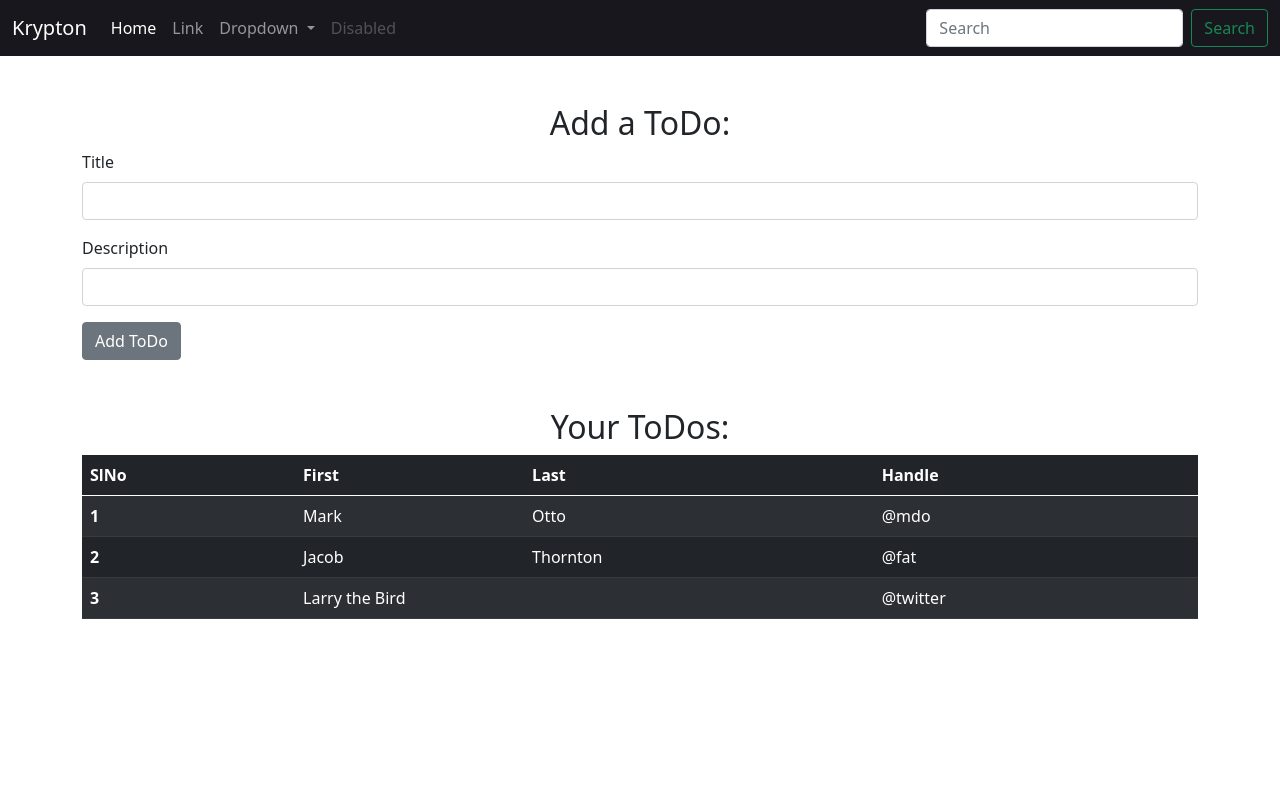
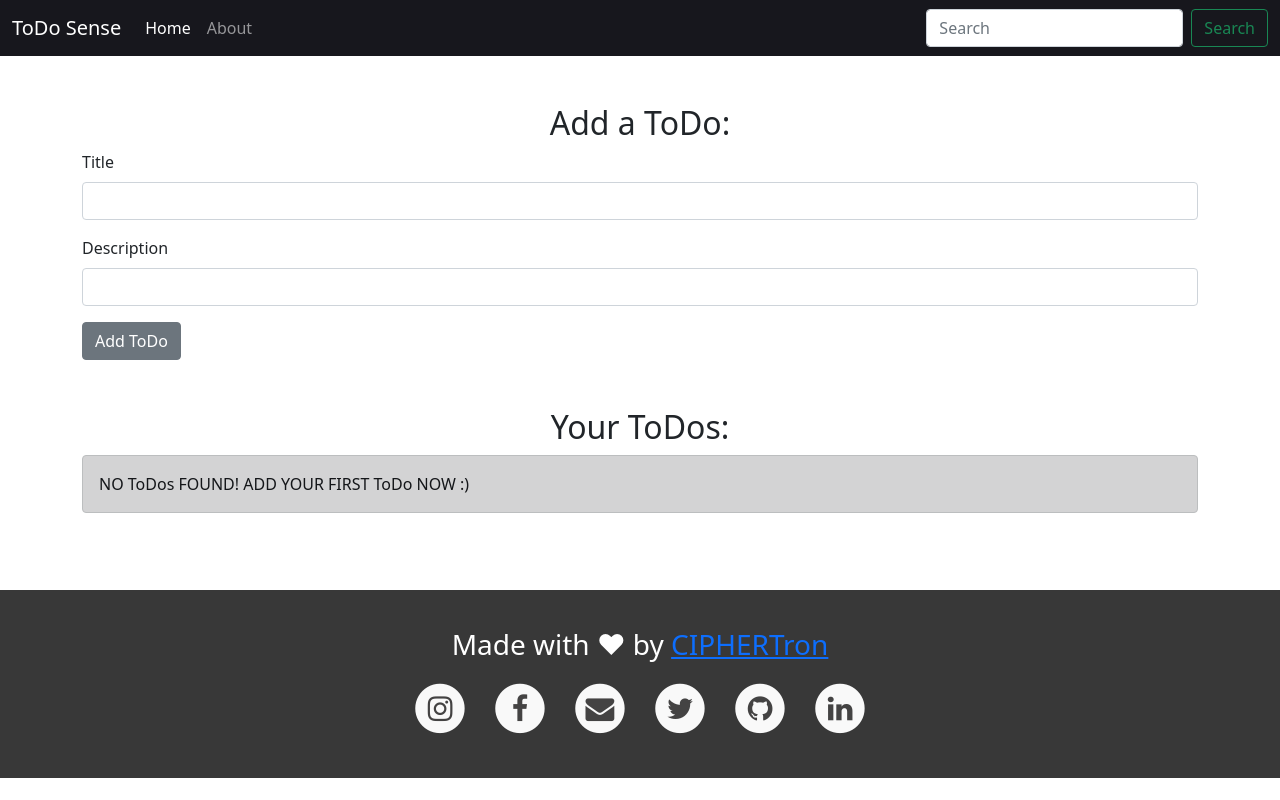
Before and after one commit to CIPHERTron/krypton, a Flask app: page / in a window 1280 px wide. Run offline with Flask 2, Linux system fonts and the light colour scheme.

Commit message:
Add Homepage inherited from base template

```diff
--- a/templates/index.html
+++ b/templates/index.html
@@ -1,63 +1,16 @@
-<!doctype html>
-<html lang="en">
-  <head>
-    <!-- Required meta tags -->
-    <meta charset="utf-8">
-    <meta name="viewport" content="width=device-width, initial-scale=1">
-
-    <!-- Bootstrap CSS -->
-    <link href="https://cdn.jsdelivr.net/npm/bootstrap@5.0.0-beta3/dist/css/bootstrap.min.css" rel="stylesheet" integrity="sha384-eOJMYsd53ii+scO/bJGFsiCZc+5NDVN2yr8+0RDqr0Ql0h+rP48ckxlpbzKgwra6" crossorigin="anonymous">
-
-    <title>Krypton</title>
-  </head>
-  <body>
-        <nav style="background-color: #17171D;" class="navbar navbar-expand-lg navbar-dark">
-                <div class="container-fluid">
-                  <a class="navbar-brand" href="#">Krypton</a>
-                  <button class="navbar-toggler" type="button" data-bs-toggle="collapse" data-bs-target="#navbarSupportedContent" aria-controls="navbarSupportedContent" aria-expanded="false" aria-label="Toggle navigation">
-                    <span class="navbar-toggler-icon"></span>
-                  </button>
-                  <div class="collapse navbar-collapse" id="navbarSupportedContent">
-                    <ul class="navbar-nav me-auto mb-2 mb-lg-0">
-                      <li class="nav-item">
-                        <a class="nav-link active" aria-current="page" href="#">Home</a>
-                      </li>
-                      <li class="nav-item">
-                        <a class="nav-link" href="#">Link</a>
-                      </li>
-                      <li class="nav-item dropdown">
-                        <a class="nav-link dropdown-toggle" href="#" id="navbarDropdown" role="button" data-bs-toggle="dropdown" aria-expanded="false">
-                          Dropdown
-                        </a>
-                        <ul class="dropdown-menu" aria-labelledby="navbarDropdown">
-                          <li><a class="dropdown-item" href="#">Action</a></li>
-                          <li><a class="dropdown-item" href="#">Another action</a></li>
-                          <li><hr class="dropdown-divider"></li>
-                          <li><a class="dropdown-item" href="#">Something else here</a></li>
-                        </ul>
-                      </li>
-                      <li class="nav-item">
-                        <a class="nav-link disabled" href="#" tabindex="-1" aria-disabled="true">Disabled</a>
-                      </li>
-                    </ul>
-                    <form class="d-flex">
-                      <input class="form-control me-2" type="search" placeholder="Search" aria-label="Search">
-                      <button class="btn btn-outline-success" type="submit">Search</button>
-                    </form>
-                  </div>
-                </div>
-        </nav>
+{% extends 'base.html' %}
+{% block body %}
 
         <div class="container my-5">
                 <h2 style="text-align:center">Add a ToDo:</h2>
-                <form>
+                <form action="/" method="POST">
                         <div class="mb-3">
                                 <label for="title" class="form-label">Title</label>
-                                <input type="text" class="form-control" id="title" aria-describedby="emailHelp">
+                                <input type="text" class="form-control" name="title" id="title" aria-describedby="emailHelp">
                         </div>
                         <div class="mb-3">
                                 <label for="desc" class="form-label">Description</label>
-                                <input type="text" class="form-control" id="desc">
+                                <input type="text" class="form-control" name="desc" id="desc">
                         </div>
                         <button type="submit" class="btn btn-secondary">Add ToDo</button>
                 </form>
@@ -65,36 +18,42 @@
 
         <div class="container">
                 <h2 style="text-align:center">Your ToDos: </h2>
+
+                                {% if allTodo|length==0 %}
+                                        <div class="alert alert-dark" role="alert">
+                                                NO ToDos FOUND! ADD YOUR FIRST ToDo NOW :)
+                                        </div>
+                                {% else %}
                                 <table class="table table-dark table-striped">
                                         <thead>
                                         <tr>
                                                 <th scope="col">SlNo</th>
-                                <th scope="col">First</th>
-                                <th scope="col">Last</th>
-                                <th scope="col">Handle</th>
+                                                <th scope="col">Title</th>
+                                                <th scope="col">Description</th>
+                                                <th scope="col">Time</th>
+                                                <th scope="col">Action</th>
                                         </tr>
                                         </thead>
                                         <tbody>
+                                {% for todo in allTodo %}
                                 <tr>
-                                <th scope="row">1</th>
-                                <td>Mark</td>
-                                <td>Otto</td>
-                                <td>@mdo</td>
+                                        <th scope="row">{{loop.index}}</th>
+                                        <td>{{todo.title}}</td>
+                                        <td>{{todo.desc}}</td>
+                                        <td>{{todo.date_created}}</td>
+                                        <td>
+                                                <a href="/update/{{todo.sno}}" type="button" class="btn btn-outline-light btn-sm mx-1">Update</a>
+                                                <a href="/delete/{{todo.sno}}" type="button" class="btn btn-outline-light btn-sm mx-1">Delete</a>
+                                        </td>
                                 </tr>
-                        <tr>
-                                <th scope="row">2</th>
-                                <td>Jacob</td>
-                                <td>Thornton</td>
-                                <td>@fat</td>
-                        </tr>
-                        <tr>
-                                <th scope="row">3</th>
-                                <td colspan="2">Larry the Bird</td>
-                                <td>@twitter</td>
-                        </tr>
+                                {% endfor %}
                         </tbody>
                 </table>
+                                {% endif %}
+
+
         </div>
+
 
     <!-- Optional JavaScript; choose one of the two! -->
 
@@ -106,5 +65,5 @@
     <script src="https://cdn.jsdelivr.net/npm/@popperjs/core@2.9.1/dist/umd/popper.min.js" integrity="sha384-SR1sx49pcuLnqZUnnPwx6FCym0wLsk5JZuNx2bPPENzswTNFaQU1RDvt3wT4gWFG" crossorigin="anonymous"></script>
     <script src="https://cdn.jsdelivr.net/npm/bootstrap@5.0.0-beta3/dist/js/bootstrap.min.js" integrity="sha384-j0CNLUeiqtyaRmlzUHCPZ+Gy5fQu0dQ6eZ/xAww941Ai1SxSY+0EQqNXNE6DZiVc" crossorigin="anonymous"></script>
     -->
-  </body>
-</html>
+
+    {% endblock body %}
```
Lines whose indentation alone changed are shown as unchanged.
